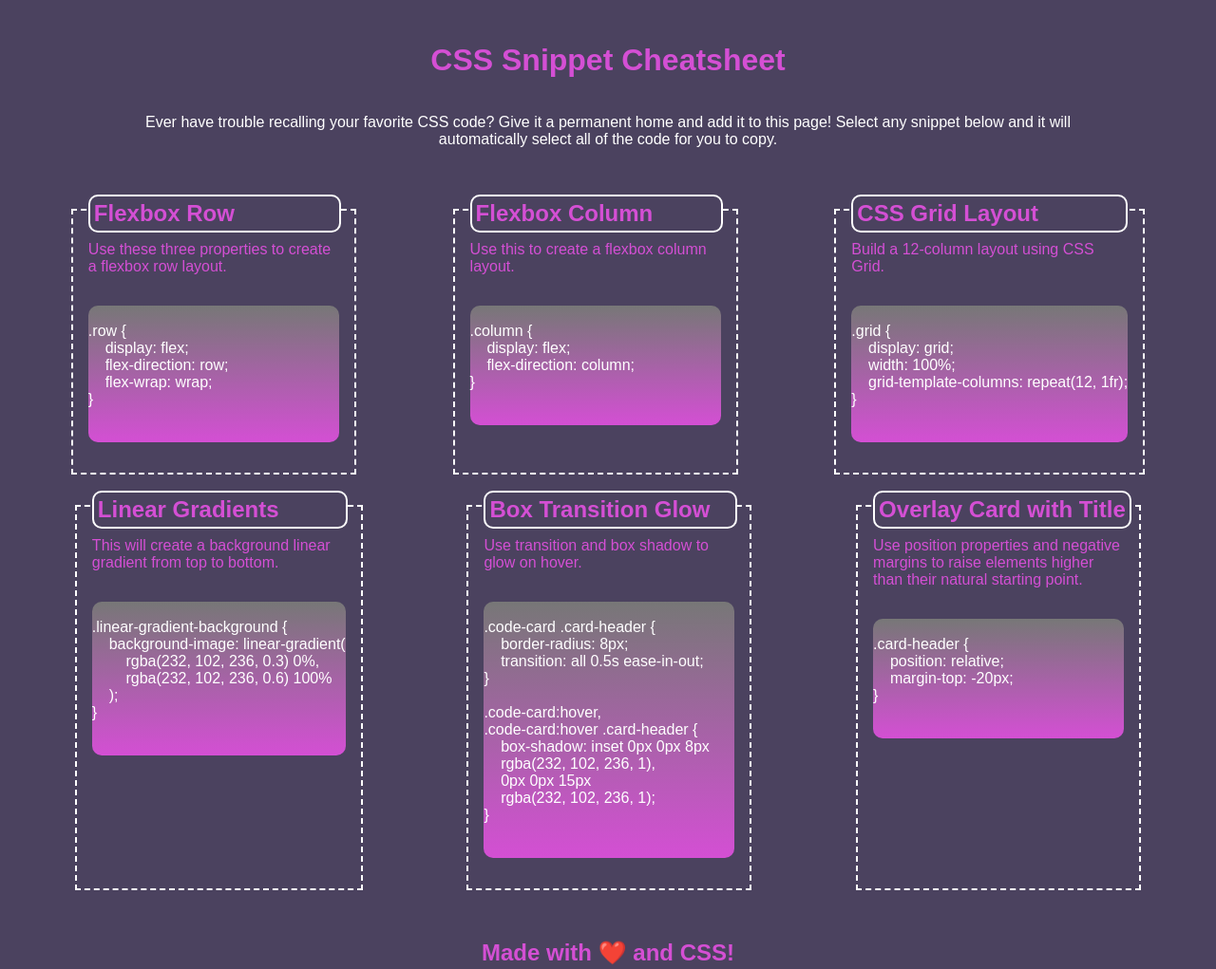
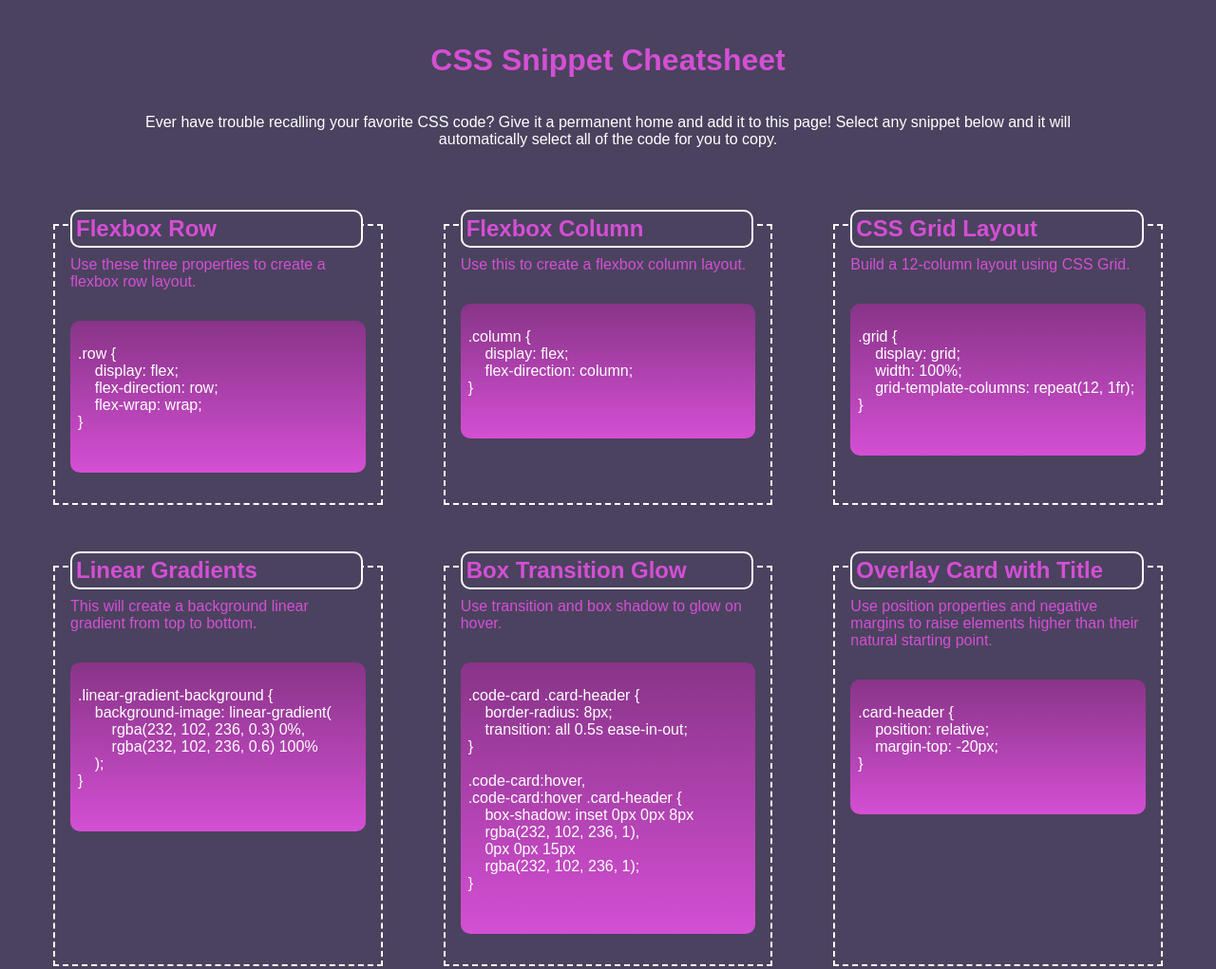
Before and after one commit to DanielG808/css-snippet-cheat-sheet, a plain HTML site: page index.html in a window 1280 px wide. Shown: the top 1021 px of the page at 95% size. Drawn offline with Linux system fonts and the light colour scheme.

Commit message:
add highlight on select effect for code snippet; add flex-grow of 1 to section elements

```diff
--- a/assets/style.css
+++ b/assets/style.css
@@ -79,10 +79,11 @@ footer h2 {
 
 .linear-gradient-background {
     background-image: linear-gradient(
-        #777 0%,
+        rgb(136, 52, 136) 0%,
         rgb(212, 79, 212) 100%
     );
     border-radius: 10px;
+    padding: 8px;
 }
 
 .card-header {
@@ -95,8 +96,8 @@ footer h2 {
 .code-card {
     display: flex;
     flex-direction: column;
-    flex: 0 0 300px;
-    margin: 16px;
+    flex: 1 0 300px;
+    margin: 32px;
 }
 
 .code-card, .card-header {
@@ -114,3 +115,12 @@ footer h2 {
     0px 0px 8px rgb(212, 79, 212),
     inset 0px 0px 15px rgb(212, 79, 212);
 }
+
+.code-card code {
+    user-select: all;
+}
+
+::selection {
+    background-color: aquamarine;
+    color:rgb(75, 66, 95);
+}
--- a/index.html
+++ b/index.html
@@ -19,7 +19,7 @@
                 <h2 class="card-header">Flexbox Row</h2>
                 <p>Use these three properties to create a flexbox row layout.</p>
                     <pre class="linear-gradient-background">
-                        <code>
+                        <code class="code">
 .row {
     display: flex;
     flex-direction: row;
```
